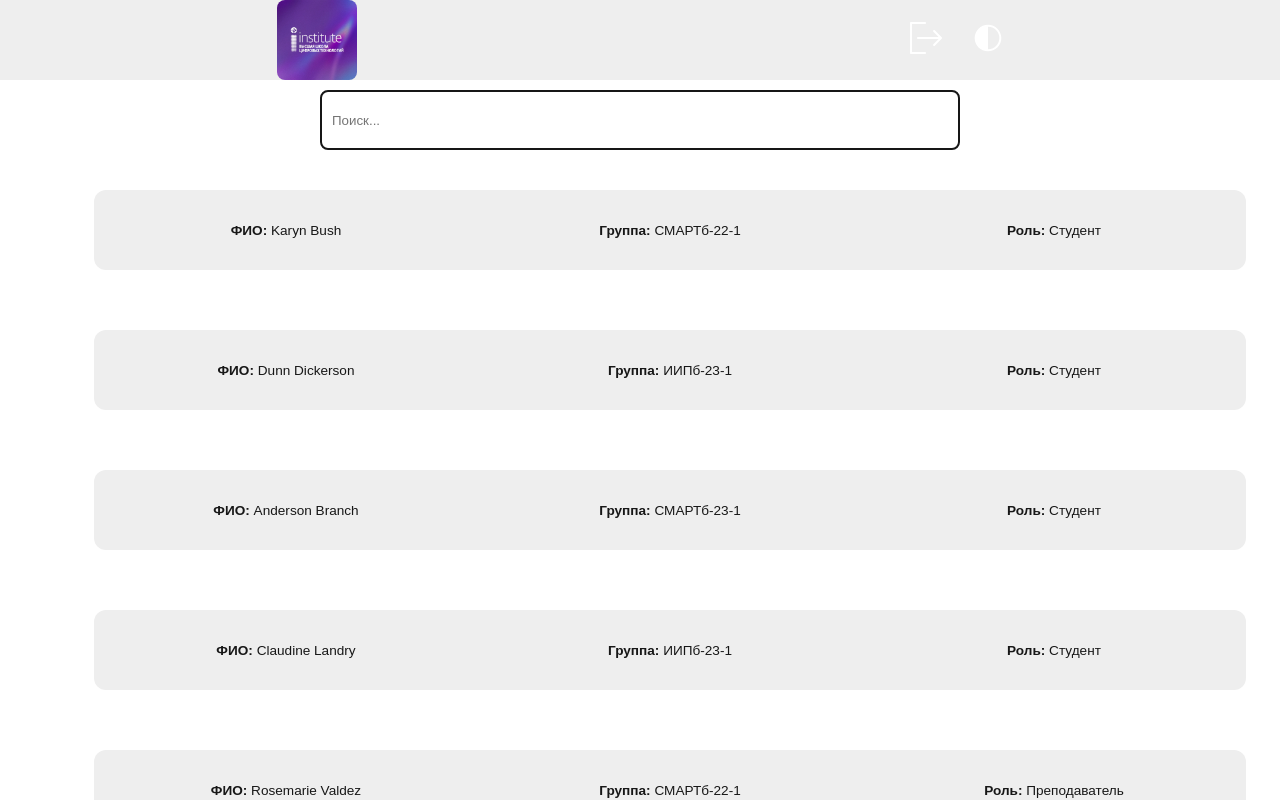
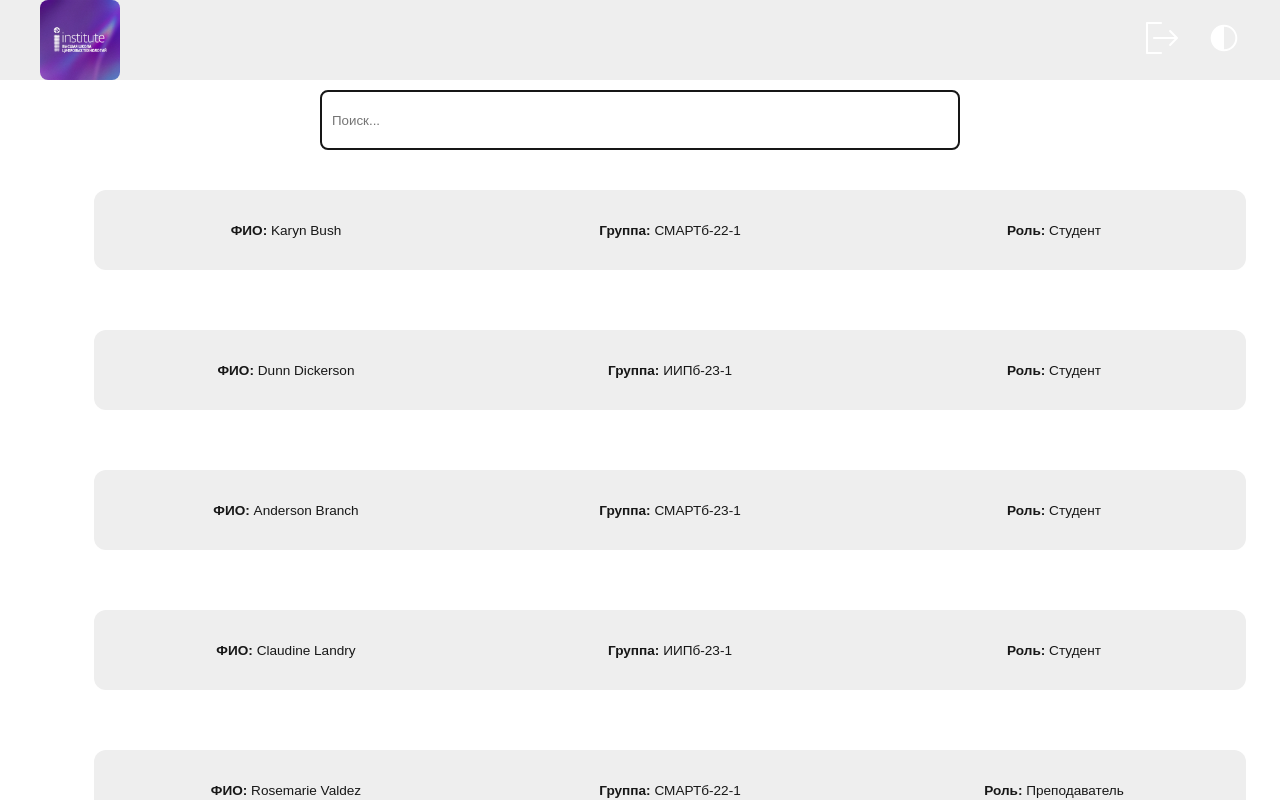
Before and after one commit to miliukovlo/it-galera, a Next.js app: page /users in a window 1280 px wide. Shown: the top 800 px of the page. Built offline with nearby package versions, Linux system fonts and the light colour scheme.

Commit message:
Изменил стили в Header

```diff
--- a/src/Components/Header/Header.module.css
+++ b/src/Components/Header/Header.module.css
@@ -2,12 +2,13 @@
   width: 100%;
   height: 10vh;
   display: flex;
-  justify-content: space-around;
+  justify-content: space-between;
   align-items: center;
   background: var(--secondary-color);
 }
 .image {
   border-radius: 8px;
+  margin: 40px;
 }
 .text__header {
   font-size: 3vh;
@@ -17,4 +18,5 @@
 .navContainer {
   display: flex;
   gap: 30px;
+  margin: 40px;
 }
--- a/src/Components/Users/UsersList/UsersList.module.css
+++ b/src/Components/Users/UsersList/UsersList.module.css
@@ -15,3 +15,7 @@
     flex-direction: column;
     list-style: none;
 }
+.observer {
+    width: 100%;
+    height: 15px;
+}
--- a/src/Components/Users/UsersList/UsersList.tsx
+++ b/src/Components/Users/UsersList/UsersList.tsx
@@ -43,6 +43,7 @@ const UsersList = () => {
                     )
                 })}
             </ul>
+            <div className={styles.observer}></div>
         </article>
     );
 }
```
